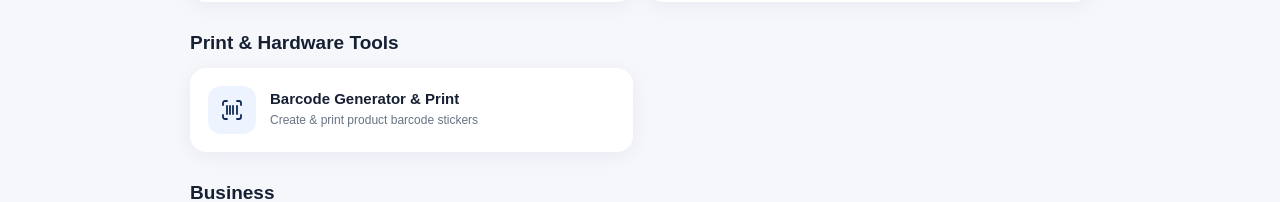
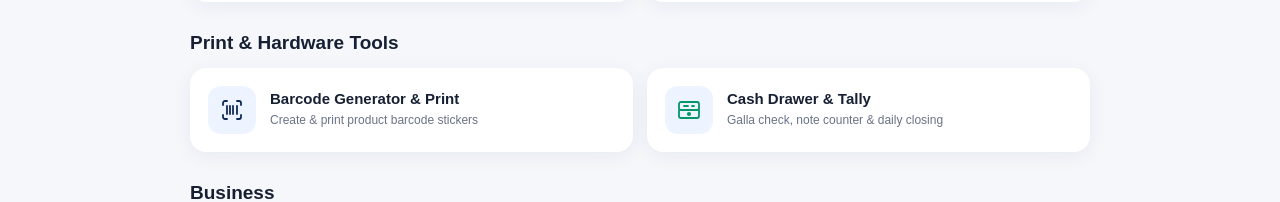
Before and after one commit to sameerkhan86926-a11y/hisabpro, a Next.js app: page /hisabpro/more in a window 1280 px wide. Shown: the part 336-538 px from the top of the page. Built offline with nearby package versions, Linux system fonts and the light colour scheme; no server answers.

Commit message:
Update page.tsx

```diff
--- a/app/more/page.tsx
+++ b/app/more/page.tsx
@@ -344,6 +344,40 @@ export default function MorePage() {
               <span>Create & print product barcode stickers</span>
             </div>
           </a>
+
+          {/* CASH DRAWER & TALLY CARD */}
+          <a href="/hisabpro/cash-drawer/" className="more-card">
+            <div
+              className="more-icon"
+              style={{
+                display: "flex",
+                alignItems: "center",
+                justifyContent: "center",
+                color: "#059669",
+              }}
+            >
+              <svg
+                width="24"
+                height="24"
+                viewBox="0 0 24 24"
+                fill="none"
+                stroke="currentColor"
+                strokeWidth="1.8"
+                strokeLinecap="round"
+                strokeLinejoin="round"
+              >
+                <path d="M4 4h16a2 2 0 0 1 2 2v4a2 2 0 0 1-2 2H4a2 2 0 0 1-2-2V6a2 2 0 0 1 2-2z" />
+                <path d="M2 12v6a2 2 0 0 0 2 2h16a2 2 0 0 0 2-2v-6" />
+                <circle cx="12" cy="16" r="1.2" fill="currentColor" />
+                <path d="M7 8h4" />
+                <path d="M15 8h2" />
+              </svg>
+            </div>
+            <div>
+              <strong>Cash Drawer & Tally</strong>
+              <span>Galla check, note counter & daily closing</span>
+            </div>
+          </a>
         </div>
       </section>
 
@@ -558,6 +592,7 @@ export default function MorePage() {
           <a href="/hisabpro/sales/">🧾 New Sale</a>
           <a href="/hisabpro/stock/">📦 Stock</a>
           <a href="/hisabpro/khata/">📒 Khata</a>
+          <a href="/hisabpro/cash-drawer/">💵 Cash Drawer & Tally</a>
           <a href="/hisabpro/purchase/">🛒 Purchase</a>
           <a href="/hisabpro/suppliers/">🏭 Suppliers</a>
           <a href="/hisabpro/cashbook/">💰 Cashbook</a>
```
